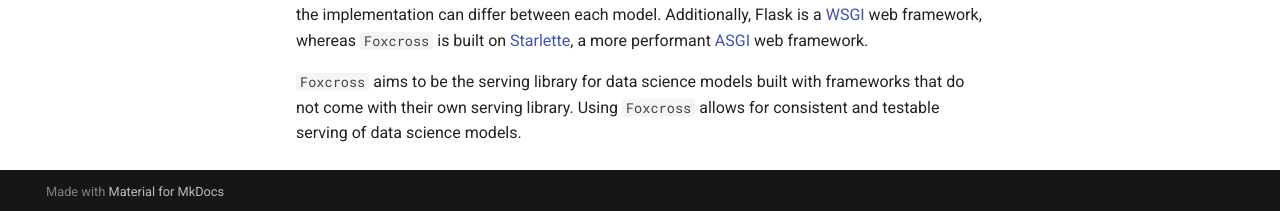
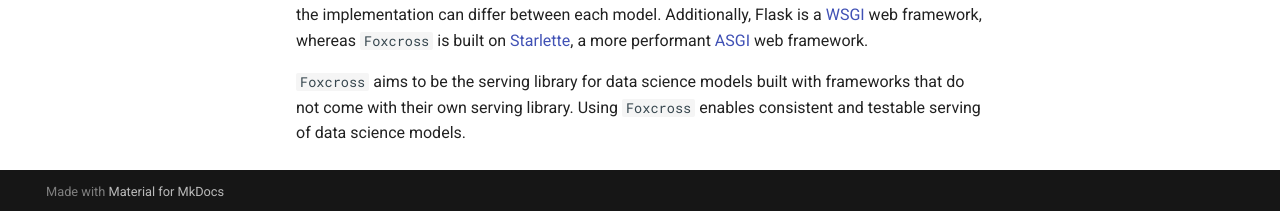
Before and after one commit to laactechnology/foxcross, an MkDocs documentation site: the page built from docs/index.md, in a window 1280 px wide and 900 px high, scrolled down 693 px. Shown: the part 686-897 px from the top of the window. Built offline with MkDocs 1.6.1 and Material for MkDocs 9.7.7, drawn with Linux system fonts in a browser that asks for light colours; comment, search, counter and statistics services are not loaded.

Commit message:
improving language

```diff
--- a/docs/index.md
+++ b/docs/index.md
@@ -62,5 +62,5 @@
 more performant [ASGI](https://asgi.readthedocs.io/en/latest/) web framework.
 
 `Foxcross` aims to be the serving library for data science models built with frameworks
-that do not come with their own serving library. Using `Foxcross` allows for consistent
+that do not come with their own serving library. Using `Foxcross` enables consistent
 and testable serving of data science models.
```
Also changed, not shown: README.md (+1 -1 lines).
